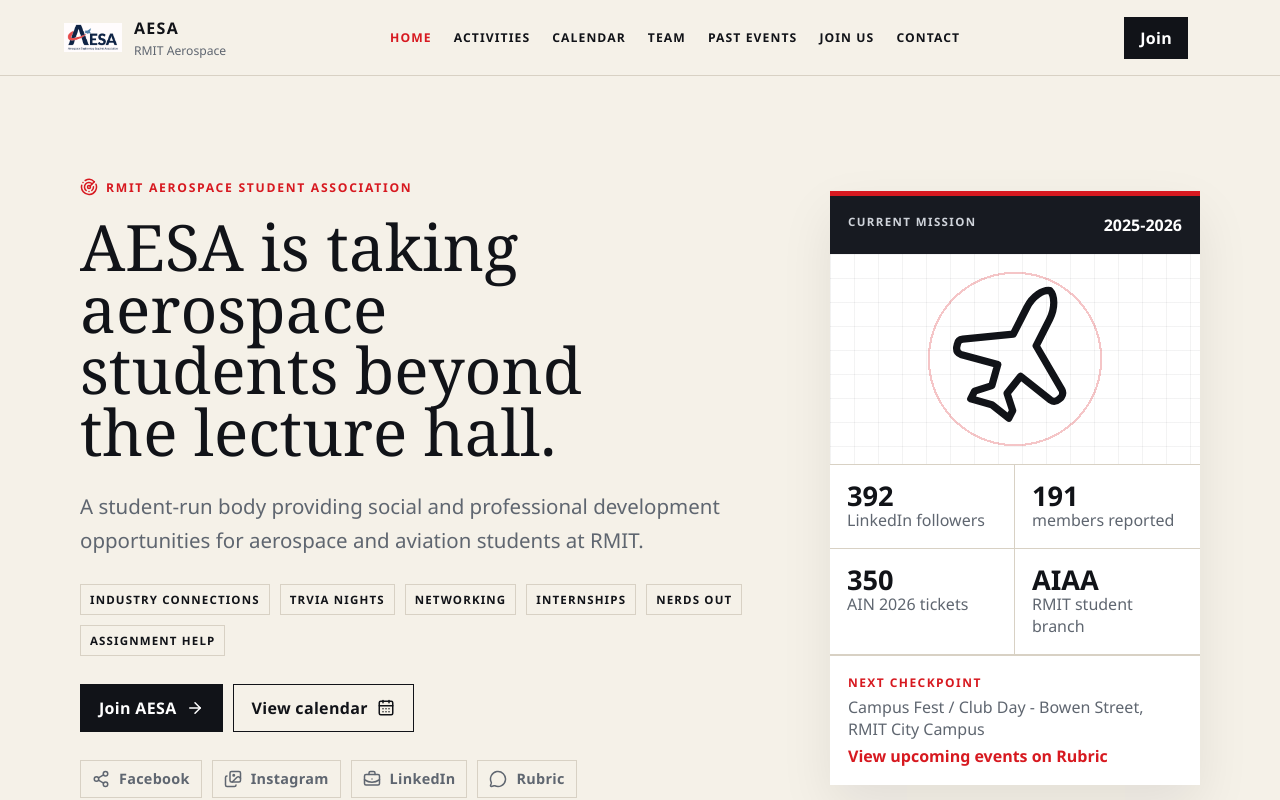
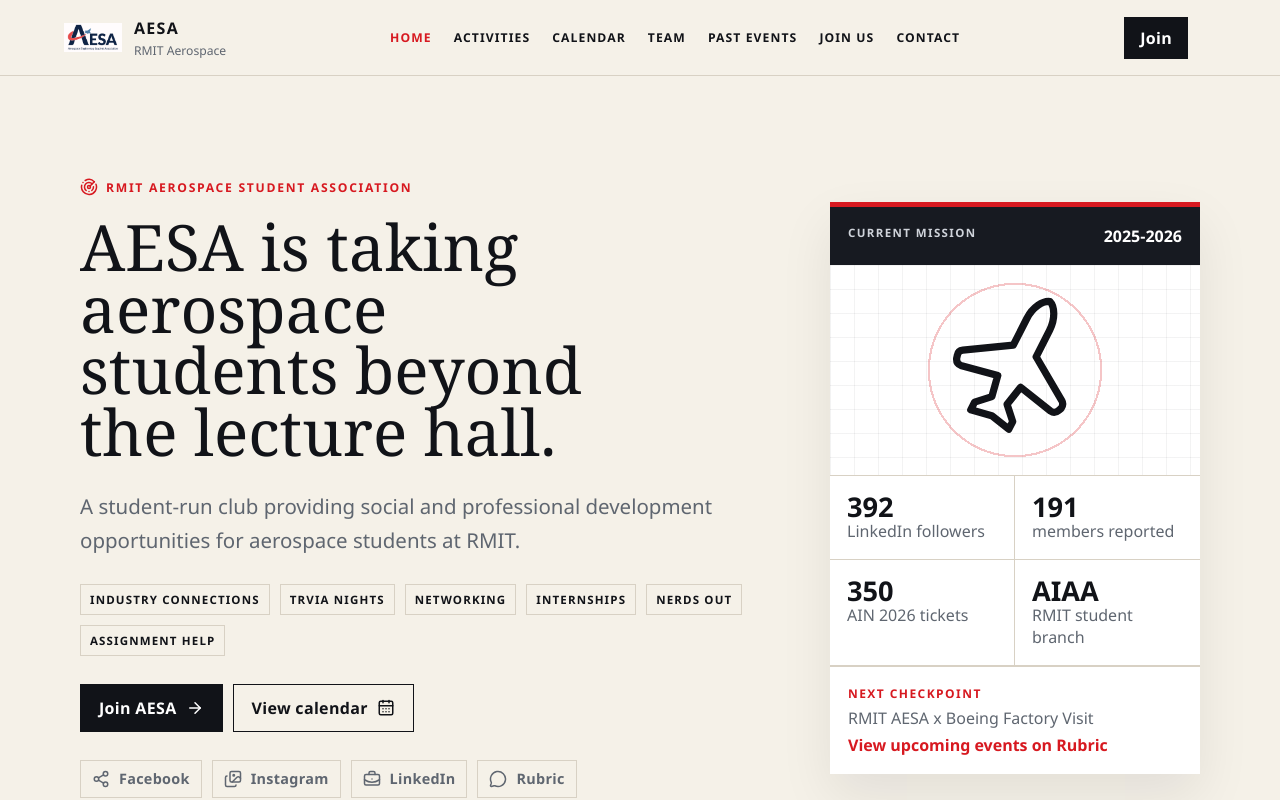
Before and after one commit to Sarujan2001/AESA, a React (Vite) app in the folder my-app/: page / in a window 1280 px wide. Shown: the top 800 px of the page. Built offline with nearby package versions, Linux system fonts and the light colour scheme.

Commit message:
Update website

```diff
--- a/my-app/src/App.jsx
+++ b/my-app/src/App.jsx
@@ -315,7 +315,7 @@
           </p>
           <h1 className="home-title">AESA is taking aerospace students beyond the lecture hall.</h1>
           <p className="hero-copy">
-            A student-run body providing social and professional development opportunities for aerospace and aviation
+            A student-run club providing social and professional development opportunities for aerospace
             students at RMIT.
           </p>
           <div className="focus-strip" aria-label="AESA focus areas">
@@ -362,7 +362,7 @@
           </div>
           <div className="mission-note">
             <b>Next checkpoint</b>
-            <span>{nextEvent.title} - {nextEvent.location}</span>
+            <span>RMIT AESA x Boeing Factory Visit</span>
             <a href={club.socials.rubricEvents} target="_blank" rel="noreferrer">
               View upcoming events on Rubric
             </a>
```
